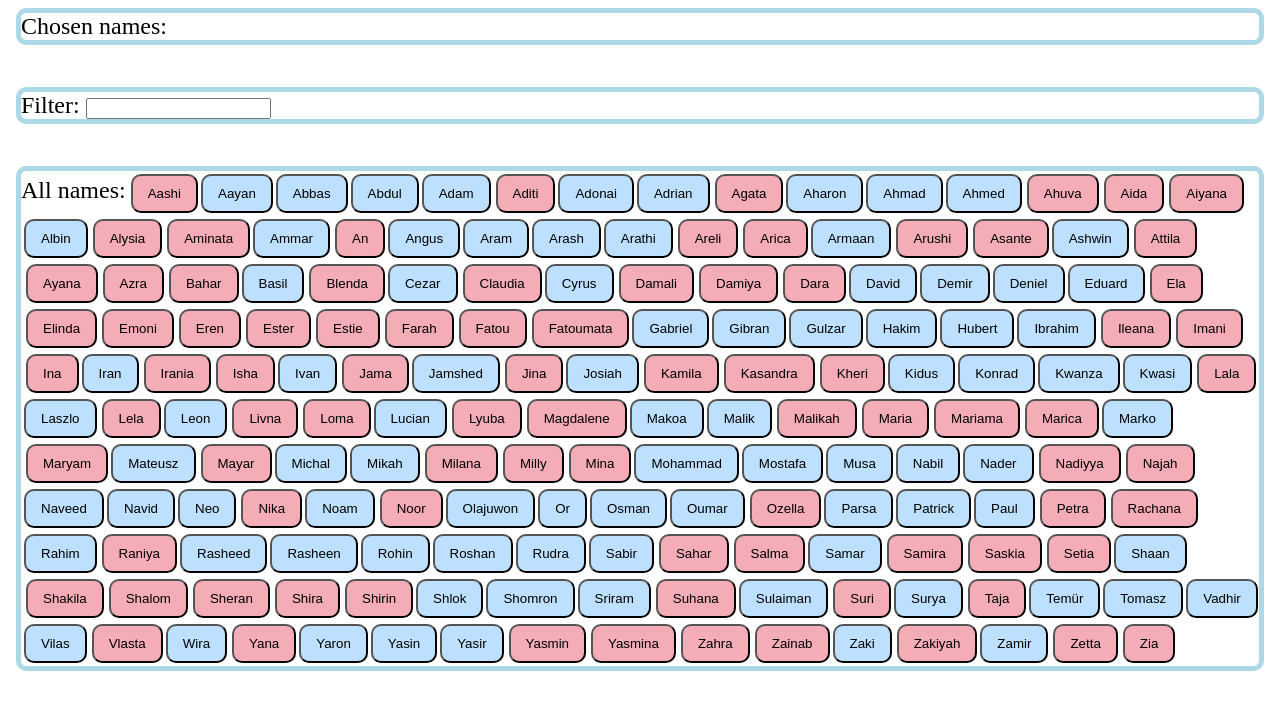
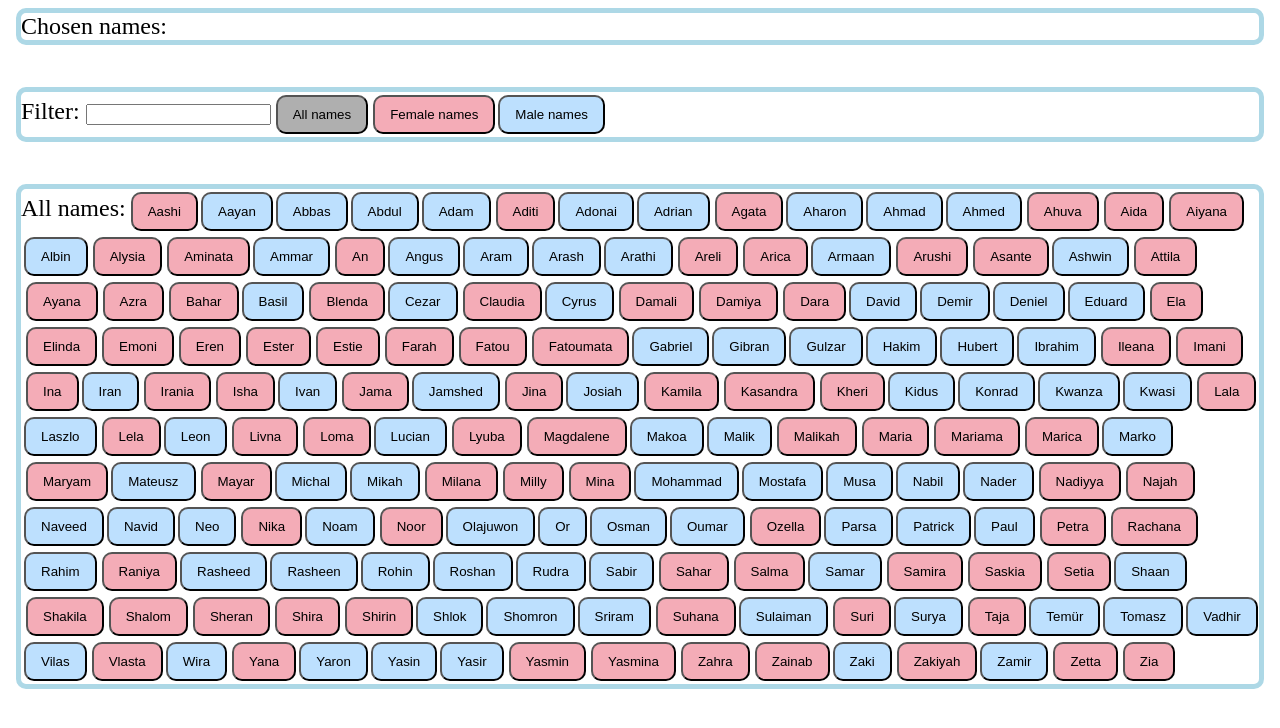
Before and after one commit to TomaszLaboj/baby-names-exercise, a React (Create React App) app: page / in a window 1280 px wide. Shown: the top 728 px of the page. Built offline with nearby package versions, Linux system fonts and the light colour scheme; the HTML template or start-up script is replaced by a standard one.

Commit message:
added 3 buttons all,female nanmes, male names

```diff
--- a/src/App.tsx
+++ b/src/App.tsx
@@ -12,10 +12,10 @@ function App():JSX.Element{
   const [allNames, setAllNames] = useState<BabyNames[]>(babyNames)
   const [text , setText] = useState('') // state for search bar
 
-
   useEffect(() => {
     setAllNames(babyNames.filter((names)=>names.name.toLowerCase().includes(text.toLowerCase())))
   },[text, babyNames]);
+
   const handleChooseName = (clickedName: BabyNames) => {
     setChosenNames([...chosenNames,clickedName]);
     setAllNames(allNames.filter((obj)=> obj!== clickedName))
@@ -24,7 +24,6 @@ const handleMoveBack = (clickedName: BabyNames) => {
     setAllNames([...allNames,clickedName].sort((a,b)=> a.name>b.name ? 1: -1));
     setChosenNames(chosenNames.filter((obj)=> obj !== clickedName))
   }
-
 
   const isMale = (checkSex: string) => {
     return checkSex === "m" ? true : false;
@@ -51,8 +50,12 @@ const handleMoveBack = (clickedName: BabyNames) => {
         <br/>
       <p className="main">  Filter: <input value={text} onChange={(event) => {
           setText(event.target.value);
+        }}/>
+        <button className="all">All names</button>
+        <button className="pink">Female names</button>
+        <button className="blue">Male names</button>
+      </p>
 
-        }}/></p>
       <br></br>
       <div className="main">
       All names:
--- a/src/myStyles.css
+++ b/src/myStyles.css
@@ -21,3 +21,12 @@
   padding: 10px 15px;
   background-color: #f4acb7;
 }
+.all {
+  margin-top: 3px;
+  margin-bottom: 3px;
+  margin-left: 5px;
+  border-radius: 10px;
+  text-decoration: double;
+  padding: 10px 15px;
+  background-color: #afafaf;
+}
```
Lines whose indentation alone changed are shown as unchanged.
